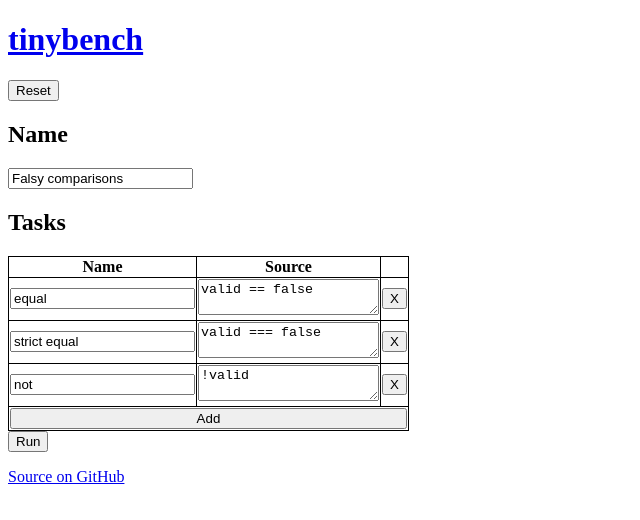
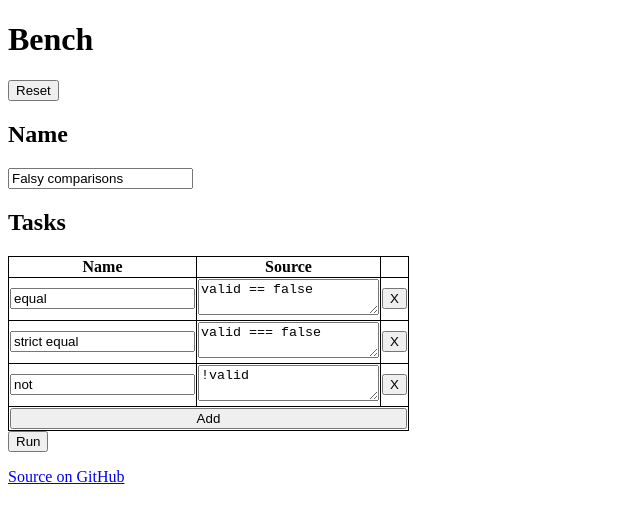
Before and after one commit to nickmccurdy/bench, a React (Vite) app: page / in a window 1280 px wide. Shown: the top 520 px of the page, without its empty margins (0-640 px from the left). Built offline with nearby package versions, Linux system fonts and the light colour scheme.

Commit message:
Rebrand from tinybench-web to Bench

```diff
--- a/index.html
+++ b/index.html
@@ -4,7 +4,7 @@
 		<meta charset="UTF-8" />
 		<link rel="icon" href="/favicon.png" />
 		<meta name="viewport" content="width=device-width, initial-scale=1.0" />
-		<title>tinybench</title>
+		<title>Bench</title>
 		<!-- Global site tag (gtag.js) - Google Analytics -->
 		<script
 			async
--- a/package.json
+++ b/package.json
@@ -1,5 +1,5 @@
 {
-	"name": "tinybench-web",
+	"name": "bench",
 	"private": true,
 	"version": "0.0.0",
 	"type": "module",
--- a/src/App.tsx
+++ b/src/App.tsx
@@ -5,9 +5,7 @@
 export default function App() {
 	return (
 		<>
-			<h1>
-				<a href="https://github.com/tinylibs/tinybench">tinybench</a>
-			</h1>
+			<h1>Bench</h1>
 			<Formik
 				initialValues={initialValues}
 				validate={({ tasks }) => {
@@ -102,9 +100,7 @@
 			</Formik>
 
 			<p>
-				<a href="https://github.com/nickmccurdy/tinybench-web">
-					Source on GitHub
-				</a>
+				<a href="https://github.com/nickmccurdy/bench">Source on GitHub</a>
 			</p>
 		</>
 	);
```
Also changed, not shown: 1 other file (tests, documents, lock files or other folders).
